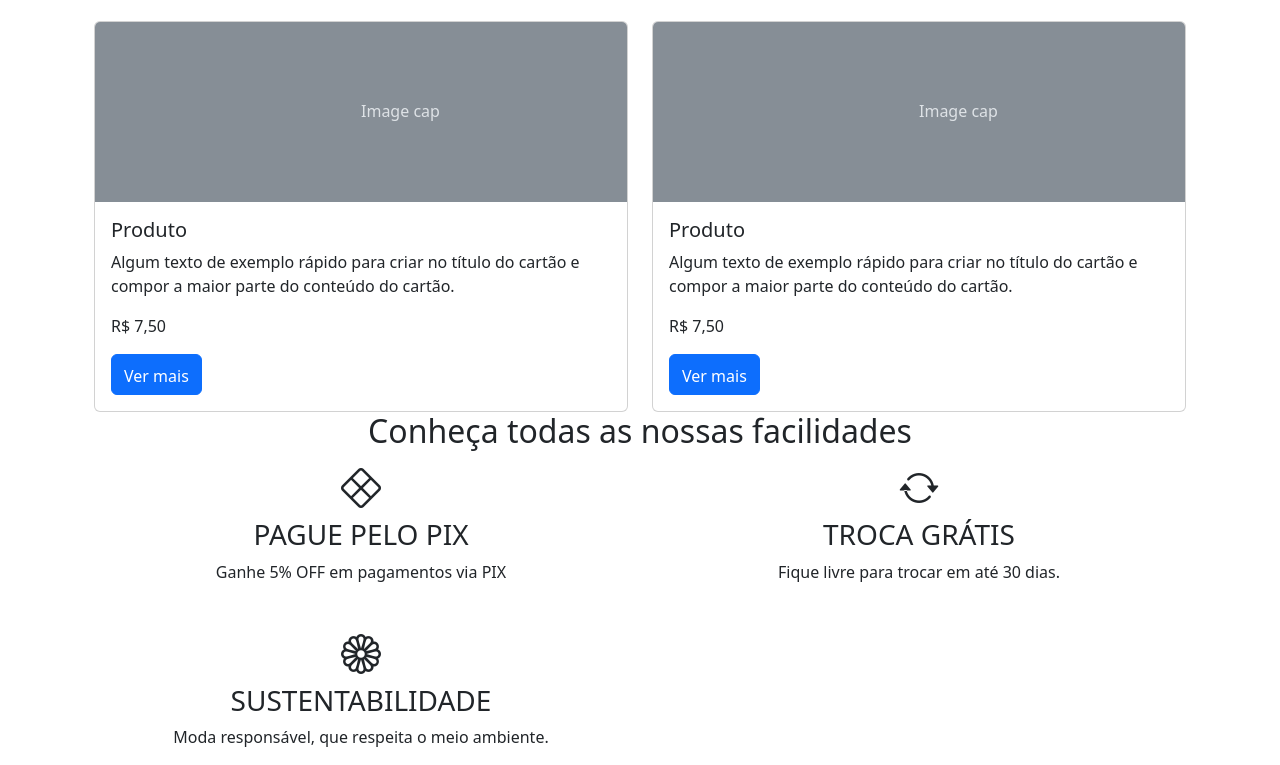
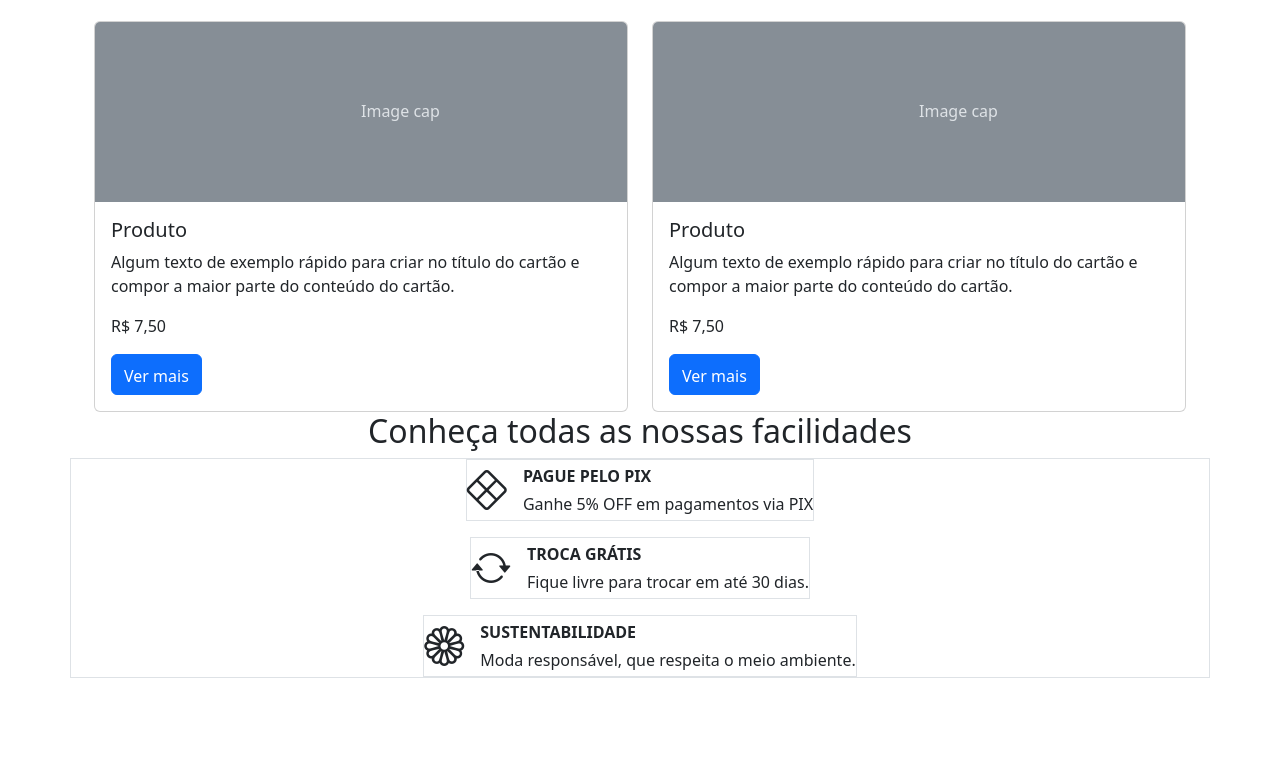
Before and after one commit to Graciliano-Barroso/meteora-bootstrap5, a plain HTML site: page index.html in a window 1280 px wide. Shown: the part 1831-2596 px from the top of the page. After the commit the page ends 2533 px from the top, so only its background shows below. Drawn offline with nearby package versions, Linux system fonts and the light colour scheme.

Commit message:
flexbox no bootstrap

```diff
--- a/index.html
+++ b/index.html
@@ -428,29 +428,29 @@
             </div>
         </section>
 
-        <section class="text-center">
-            <h2>Conheça todas as nossas facilidades</h2>
+        <section class="pb-4 mx-auto">
+            <h2 class="text-center">Conheça todas as nossas facilidades</h2>
 
-            <div class="container row mx-auto g-4">
-                <div class="col-md-6 col-xxl-4">
+            <div class="container d-flex flex-column align-items-start gap-3 border divs_facilidades px-100">
+                <div class="divs_facilidades d-flex align-items-center border mx-auto">
                     <div><i class="bi bi-x-diamond fs-1"></i></div>
-                    <div>
-                        <h3>PAGUE PELO PIX</h3>
-                        <p class="texto-menor">Ganhe 5% OFF em pagamentos via PIX</p>
+                    <div class="mx-md-50">
+                        <div class="ms-3 mb-1 fw-bold">PAGUE PELO PIX</div>
+                        <div class="texto-menor ms-3">Ganhe 5% OFF em pagamentos via PIX</div>
                     </div>
                 </div>
-                <div class="col-md-6 col-xxl-4">
+                <div class="divs_facilidades d-flex align-items-center border mx-auto">
                     <div><i class="bi bi-arrow-repeat fs-1"></i></div>
                     <div>
-                        <h3>TROCA GRÁTIS</h3>
-                        <p class="texto-menor">Fique livre para trocar em até 30 dias.</p>
+                        <div class="ms-3 mb-1 fs-6 fw-bold">TROCA GRÁTIS</div>
+                        <div class="texto-menor ms-3">Fique livre para trocar em até 30 dias.</div>
                     </div>
                 </div>
-                <div class="col-md-6 col-xxl-4">
-                    <div><i class="bi bi-flower1 fs-1"></i></div>
+                <div class="divs_facilidades d-flex align-items-center border mx-auto">
+                    <div><i class="bi bi-flower1 fs-1 align-self-center"></i></div>
                     <div>
-                        <h3>SUSTENTABILIDADE</h3>
-                        <p class="texto-menor">Moda responsável, que respeita o meio ambiente.</p>
+                        <div class="ms-3 mb-1 fs-6 fw-bold">SUSTENTABILIDADE</div>
+                        <div class="texto-menor ms-3">Moda responsável, que respeita o meio ambiente.</div>
                     </div>
                 </div>
             </div>
--- a/styles.css
+++ b/styles.css
@@ -1,3 +1,7 @@
 .texto-menor {
     font-size: 13px;
 }
+
+ .divs_facilidades {
+    max-width: 300px;
+ }
```
